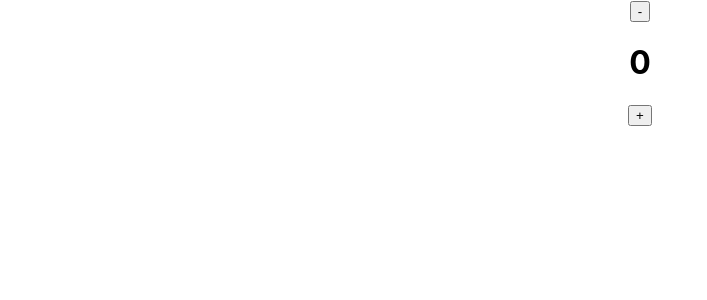
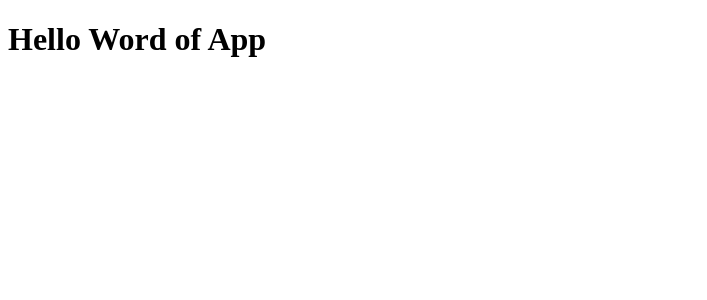
Before and after one commit to johncanero/react-js-2022, a React (Create React App) app: page / in a window 1280 px wide. Shown: the top 300 px of the page, without its empty margins (0-707 px from the left). Built offline with nearby package versions, Linux system fonts and the light colour scheme.

Commit message:
Delete src files, add new index.js and app.js, Publish Hello World of App

```diff
--- a/src/App.css
+++ /dev/null
@@ -1,38 +0,0 @@
-.App {
-  text-align: center;
-}
-
-.App-logo {
-  height: 40vmin;
-  pointer-events: none;
-}
-
-@media (prefers-reduced-motion: no-preference) {
-  .App-logo {
-    animation: App-logo-spin infinite 20s linear;
-  }
-}
-
-.App-header {
-  background-color: #282c34;
-  min-height: 100vh;
-  display: flex;
-  flex-direction: column;
-  align-items: center;
-  justify-content: center;
-  font-size: calc(10px + 2vmin);
-  color: white;
-}
-
-.App-link {
-  color: #61dafb;
-}
-
-@keyframes App-logo-spin {
-  from {
-    transform: rotate(0deg);
-  }
-  to {
-    transform: rotate(360deg);
-  }
-}
--- a/src/App.js
+++ b/src/App.js
@@ -1,22 +1,9 @@
-import { useState, useEffect } from 'react';
-import './App.css';
+import React from 'react';
 
-
-// TRANSFER COMPONENT TO <[variable] />
 const App = () => {
-  const [counter, setCounter] = useState(0);
-
-  useEffect(() => {
-    alert("You've changed the counter to " + counter);
-  }, [counter]);
-
-  return (
-    <div className="App">
-        <button onClick={() => setCounter((prevCount) => prevCount -1 )}>-</button>
-        <h1>{counter}</h1>
-        <button onClick={() => setCounter((prevCount) => prevCount +1 )}>+</button>
-    </div>
-  );
+    return (
+        <h1>Hello Word of App</h1>
+    );
 }
 
 export default App;
--- a/src/index.css
+++ /dev/null
@@ -1,13 +0,0 @@
-body {
-  margin: 0;
-  font-family: -apple-system, BlinkMacSystemFont, 'Segoe UI', 'Roboto', 'Oxygen',
-    'Ubuntu', 'Cantarell', 'Fira Sans', 'Droid Sans', 'Helvetica Neue',
-    sans-serif;
-  -webkit-font-smoothing: antialiased;
-  -moz-osx-font-smoothing: grayscale;
-}
-
-code {
-  font-family: source-code-pro, Menlo, Monaco, Consolas, 'Courier New',
-    monospace;
-}
--- a/src/index.js
+++ b/src/index.js
@@ -1,17 +1,6 @@
-import React from "react";
-import ReactDOM from "react-dom/client";
-import "./index.css";
-import App from "./App";
-import reportWebVitals from "./reportWebVitals";
+import React from 'react';
+import ReactDOM from  'react-dom';
 
-const root = ReactDOM.createRoot(document.getElementById("root"));
-root.render(
-  <React.StrictMode>
-    <App />
-  </React.StrictMode>
-);
+import App from './App';
 
-// If you want to start measuring performance in your app, pass a function
-// to log results (for example: reportWebVitals(console.log))
-// or send to an analytics endpoint. Learn more: https://bit.ly/CRA-vitals
-reportWebVitals();
+ReactDOM.render(<App />, document.getElementById('root'));
--- a/src/reportWebVitals.js
+++ /dev/null
@@ -1,13 +0,0 @@
-const reportWebVitals = onPerfEntry => {
-  if (onPerfEntry && onPerfEntry instanceof Function) {
-    import('web-vitals').then(({ getCLS, getFID, getFCP, getLCP, getTTFB }) => {
-      getCLS(onPerfEntry);
-      getFID(onPerfEntry);
-      getFCP(onPerfEntry);
-      getLCP(onPerfEntry);
-      getTTFB(onPerfEntry);
-    });
-  }
-};
-
-export default reportWebVitals;
```
Also changed, not shown: src/setupTests.js (deleted, +0 -5 lines), src/logo.svg (deleted), 1 other file (tests, documents, lock files or other folders).
